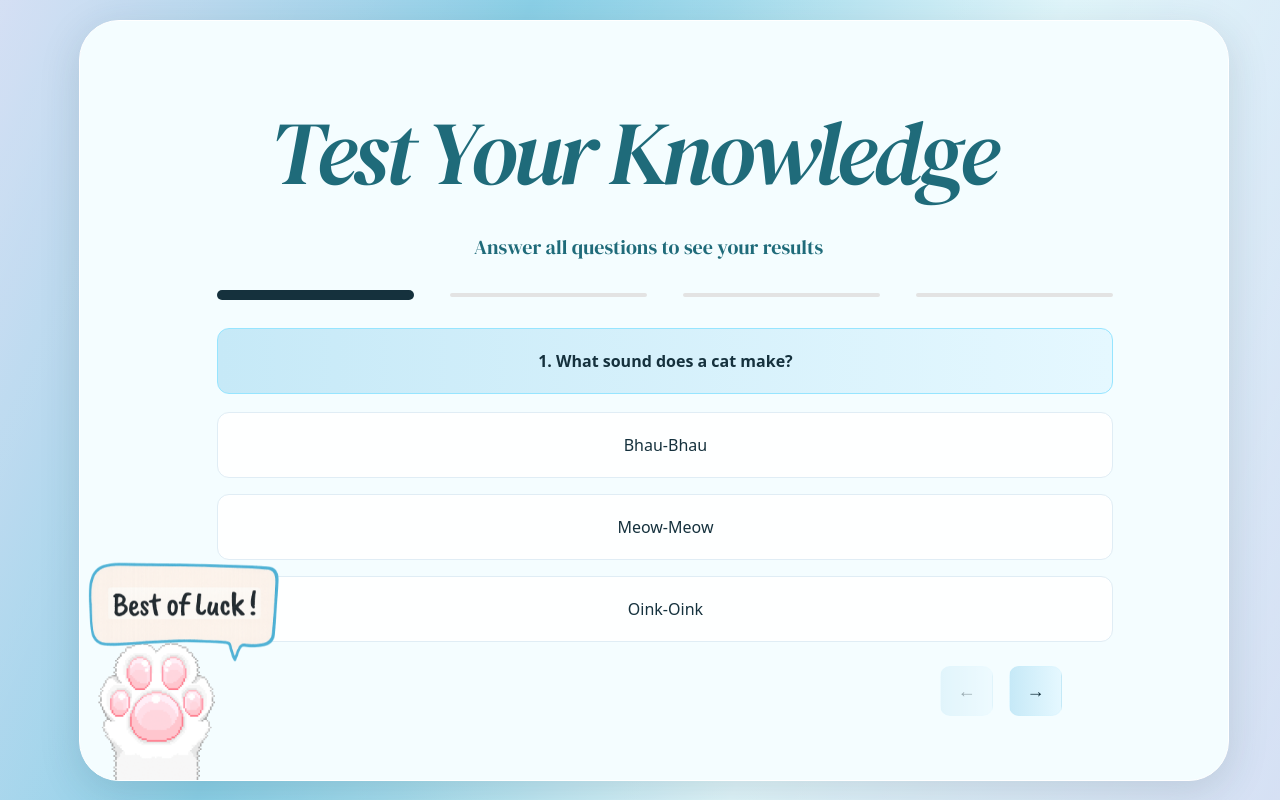
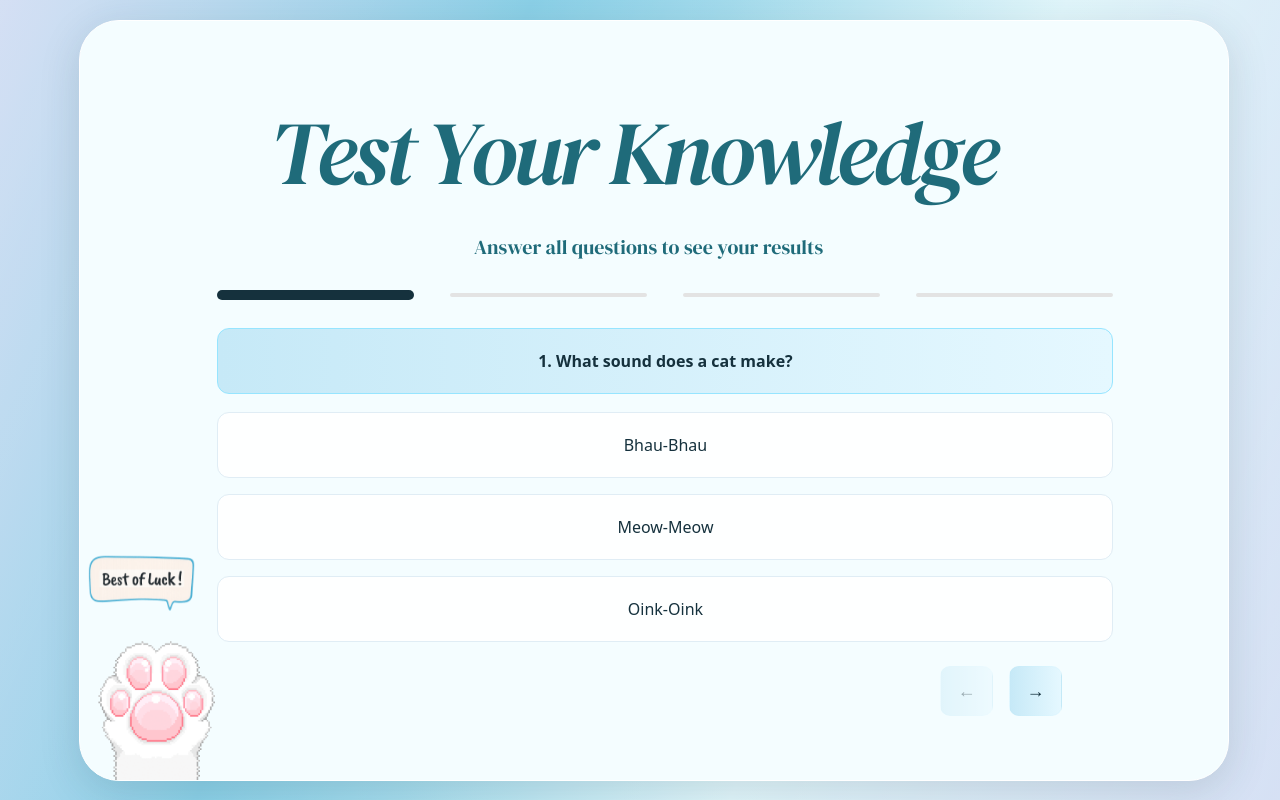
Before and after one commit to Pravee2003/figma-quiz, a React (Vite) app: page / in a window 1280 px wide. Built offline with nearby package versions, Linux system fonts and the light colour scheme.

Commit message:
Update App.tsx

```diff
--- a/src/App.tsx
+++ b/src/App.tsx
@@ -79,39 +79,45 @@ const App: React.FC = () => {
                 onQuestionChange={setQuestionIndex}
               />
 
-              {/* 🐾 PAW — TOUCH LEFT & BOTTOM EDGE */}
+              {/* PAW — TOUCH LEFT & BOTTOM EDGE */}
               {questionIndex === 0 && (
-                <img
-                  src="/paw.gif"
-                  alt="paw"
+                <div
                   style={{
                     position: "absolute",
                     left: 0,
                     bottom: 0,
                     width: 150,
-                    zIndex: 50, // topmost
+                    height: 150,
+                    zIndex: 50,
                     pointerEvents: "none",
                   }}
+                >
+                  <img
+                    src="/paw.gif"
+                    alt="paw"
+                    style={{
+                      width: "100%",
+                      height: "auto",
+                      display: "block",
+                    }}
                   />
-              )}
-            </div>
 
-            {/* 💬 BUBBLE — TOUCH PAW TOP EDGE */}
-            {questionIndex === 0 && (
+                  {/* BUBBLE — TOUCHES PAW TOP EDGE */}
                   <img
                     src="/bubble.png"
                     alt="bubble"
                     style={{
                       position: "absolute",
-                  left: 40,
-                  bottom: 150,          // touches paw top
-                  width: 270,           // slightly bigger
-                  zIndex: 30,           // between glass & content
-                  pointerEvents: "none",
+                      bottom: "150px", // EXACTLY paw height → touches top
+                      left: "-10px",
+                      width: "270px", // slightly bigger
+                      zIndex: 40,      // between glass & paw
                       animation: "floatBubble 3s ease-in-out infinite",
                     }}
                   />
+                </div>
               )}
+            </div>
           </div>
         ) : (
           <div className="z-20">
```
Lines whose indentation alone changed are shown as unchanged.
